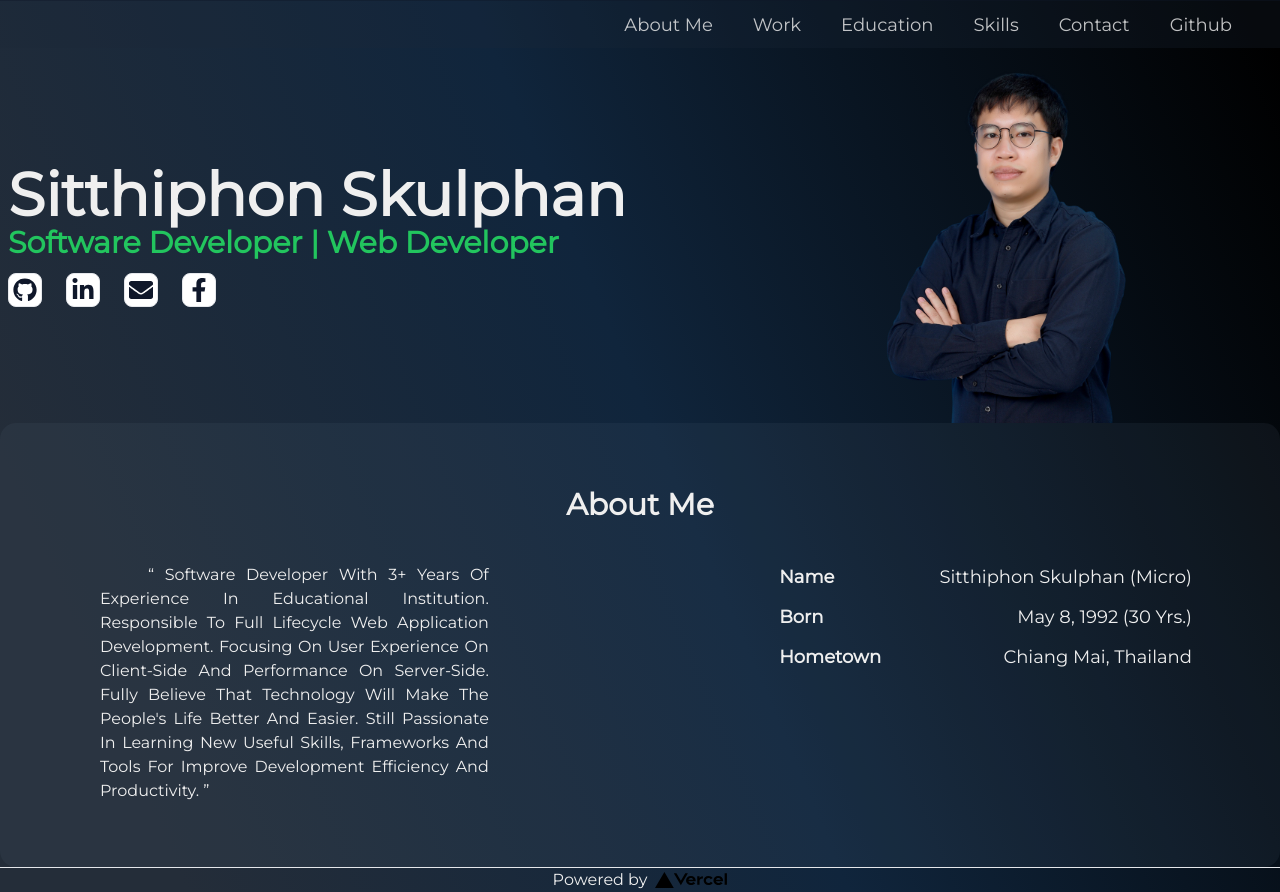
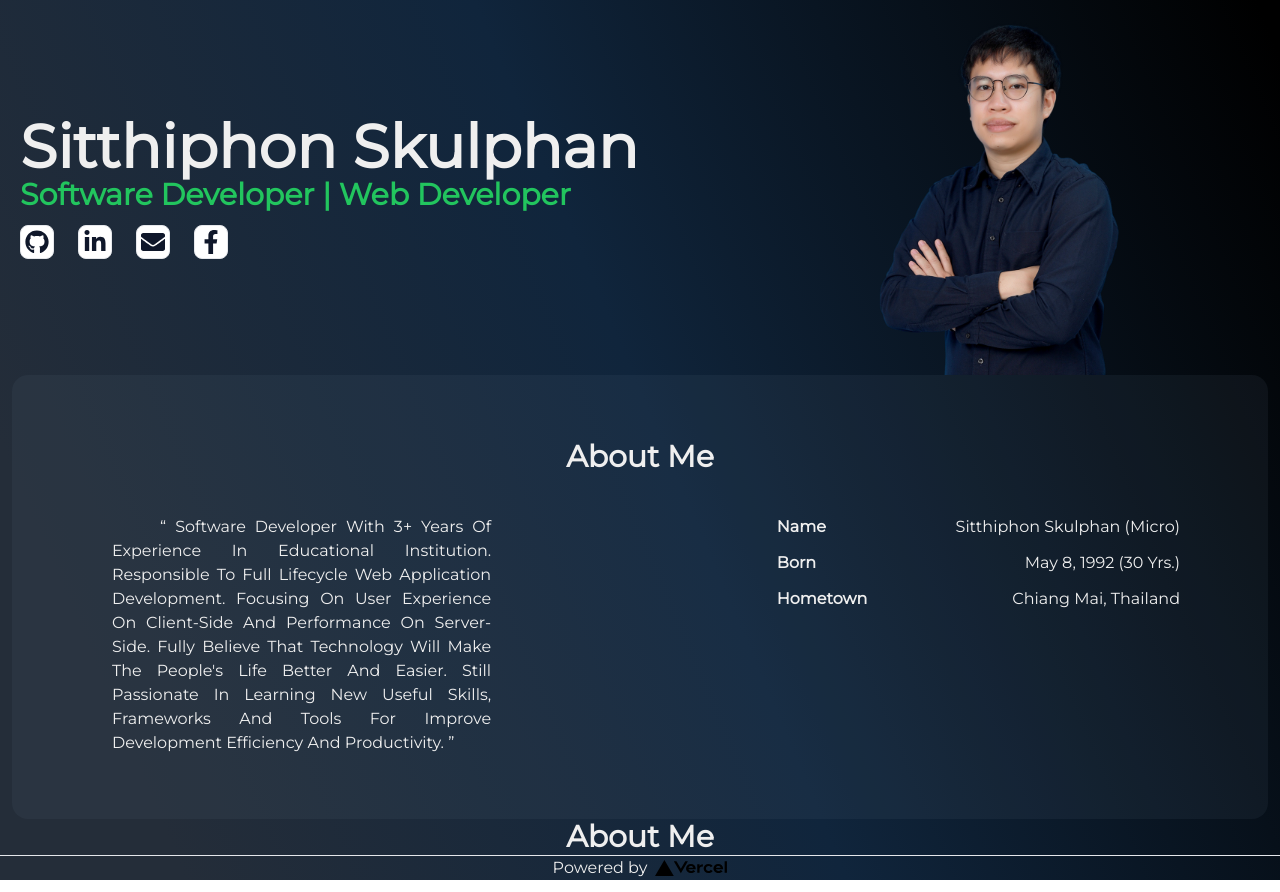
Before and after one commit to micro927/resume-v1, a Next.js app: page / in a window 1280 px wide. Built offline with nearby package versions, Linux system fonts and the light colour scheme.

Commit message:
dev: work

```diff
--- a/components/Navbar.tsx
+++ b/components/Navbar.tsx
@@ -3,6 +3,7 @@ import Link from "next/link";
 function Navbar() {
 
     return (
+        <nav className="hidden md:visible">
             <div className="static md:sticky top-0 h-12 flex bg-slate-800 border-t border-slate-900 border-opacity-40 bg-opacity-25 items-center justify-end space-x-10 px-12 text-lg">
                 <Link className="opacity-80 hover:opacity-100" href='#welcome'>
                     <span>About Me</span>
@@ -23,6 +24,7 @@ function Navbar() {
                     <span>Github</span>
                 </Link>
             </div>
+        </nav>
     );
 }
 
--- a/components/WelcomeSection.tsx
+++ b/components/WelcomeSection.tsx
@@ -2,9 +2,6 @@ import { log } from 'console'
 import Image from 'next/image'
 import Link from 'next/link'
 import profilePic from '../public/for-web-001.png'
-import { BsGithub, BsLinkedin } from 'react-icons/bs'
-import { GrLinkedinOption } from 'react-icons/gr'
-import { MdOutlineEmail } from 'react-icons/md'
 import { FaGithub, FaFacebookF, FaLinkedinIn, FaEnvelope } from 'react-icons/fa'
 
 interface WelcomeProps {
@@ -21,10 +18,11 @@ interface WelcomeProps {
         email: string
         linkedin: string
         github: string
+        facebook: string
     }
 }
 function WelcomeSection({ aboutMe, personalInformation }: WelcomeProps) {
-    const { name, surname, nickname, born, hometown } = personalInformation
+    const { name, surname, nickname, born, hometown, github, email, linkedin, facebook } = personalInformation
     const bornDate = new Date(born)
     const bornDateString = bornDate.toLocaleDateString("en", {
         year: "numeric",
@@ -33,7 +31,7 @@ function WelcomeSection({ aboutMe, personalInformation }: WelcomeProps) {
     })
     const myAge = new Date(new Date().getTime() - bornDate.getTime()).getFullYear() - 1970;
     return (
-        <section id='welcome' className='flex flex-col w-full min-h-screen'>
+        <section id='welcome' className='flex flex-col w-full '>
             <div className="flex flex-col md:flex-row w-100 min-h-screen md:min-h-max justify-between items-center">
                 <div className='flex flex-col justify-center h-1/2 md:h-auto md:w-3/5 p-0 md:p-2 text-center md:text-left'>
                     <h1 className="text-6xl font-bold mt-20 md:mt-0">
@@ -42,11 +40,21 @@ function WelcomeSection({ aboutMe, personalInformation }: WelcomeProps) {
                     <h5 className='text-xl md:text-3xl mt-5 md:mt-0 text-green-500 font-bold'>
                         Software Developer | Web Developer
                     </h5>
-                    <div className='flex space-x-6 mt-3'>
-                        <div className='border rounded-lg p-1 bg-white text-2xl text-slate-900'><Link href={"/github"}><FaGithub /></Link> </div>
-                        <div className='border rounded-lg p-1 bg-white text-2xl text-slate-900'><Link href={"/github"}><FaLinkedinIn /></Link> </div>
-                        <div className='border rounded-lg p-1 bg-white text-2xl text-slate-900'><Link href={"/github"}><FaEnvelope /></Link> </div>
-                        <div className='border rounded-lg p-1 bg-white text-2xl text-slate-900'><Link href={"/github"}><FaFacebookF /></Link> </div>
+                    <div className='flex space-x-6 mt-3 justify-center md:justify-start'>
+                        <div className='border rounded-lg p-1 bg-white text-2xl text-slate-900'><Link target={"_blank"} href={github}><FaGithub /></Link> </div>
+                        <div className='border rounded-lg p-1 bg-white text-2xl text-slate-900'><Link target={"_blank"} href={linkedin}><FaLinkedinIn /></Link> </div>
+                        <div className='border rounded-lg p-1 bg-white text-2xl text-slate-900'><Link target={"_blank"} href={"mailto:" + email}><FaEnvelope /></Link> </div>
+                        <div className='border rounded-lg p-1 bg-white text-2xl text-slate-900'><Link target={"_blank"} href={facebook}><FaFacebookF /></Link> </div>
+                    </div>
+                    <div className='hidden text-sm text-slate-300 mt-8'>
+                        <p>Swipe down or Jump to</p>
+                        <div className='space-x-3 text-green-600 '>
+                            <span>About Me</span>
+                            <span>Work</span>
+                            <span>Education</span>
+                            <span>Skill</span>
+                            <span>Contact</span>
+                        </div>
                     </div>
                 </div>
                 <div className='flex justify-center md:w-2/5 p-0 md:p-0'>
@@ -60,25 +68,27 @@ function WelcomeSection({ aboutMe, personalInformation }: WelcomeProps) {
                 </div>
             </div>
             <div className='p-8 lg:p-16 rounded-2xl bg-slate-500 bg-opacity-10'>
+                <div>
                     <h6 className='text-center text-3xl font-bold'>About Me</h6>
                     <div className="flex flex-col lg:flex-row w-100 h-full md:justify-between items-start text-lg mt-10">
-                    <div className='flex flex-col text-sm md:text-base justify-center w-full lg:w-1/2 xl:w-2/5 px-4 md:px-9 order-last md:order-first mt-5 md:mt-0'>
-                        <p className='indent-12 text-justify capitalize italic md:not-italic'>
+                        <div className='flex flex-col text-sm lg:text-base justify-center w-full lg:w-1/2 xl:w-2/5 px-4 lg:px-9 order-last lg:order-first mt-5 lg:mt-0'>
+                            <p className='indent-12 text-justify capitalize italic lg:not-italic'>
                                 “ {aboutMe} ”
                             </p>
                         </div>
-                    <div className='flex flex-col justify-center w-full lg:w-1/2 xl:w-2/5 px-4'>
+                        <div className='flex flex-col justify-center w-full lg:w-1/2 xl:w-2/5 px-4 text-sm sm:text-base'>
                             <div className='flex w-full justify-between px-0 md:px-2 mb-3'>
-                            <p className='text-right md:text-left font-bold'>Name</p>
+                                <p className='font-bold'>Name</p>
                                 <p>{name} {surname} ({nickname})</p>
                             </div>
                             <div className='flex w-full justify-between px-0 md:px-2 mb-3'>
-                            <p className='text-right md:text-left font-bold'>Born</p>
+                                <p className='font-bold'>Born</p>
                                 <p>{bornDateString} ({myAge} Yrs.)</p>
                             </div>
                             <div className='flex w-full justify-between px-0 md:px-2 mb-3'>
-                            <p className='text-right md:text-left font-bold'>Hometown</p>
+                                <p className='font-bold'>Hometown</p>
                                 <p>{hometown}</p>
+                            </div>
                         </div>
                     </div>
                 </div>
--- a/components/WorkSection.tsx
+++ b/components/WorkSection.tsx
@@ -1,6 +1,10 @@
 function WorkSection(props: any) {
     return (
         <section id="work">
+            <div>
+                <h6 className='text-center text-3xl font-bold'>About Me</h6>
+
+            </div>
         </section>
     );
 }
--- a/json/information.json
+++ b/json/information.json
@@ -9,8 +9,9 @@
         "hometown": "Chiang Mai, Thailand",
         "phone": "084-172-2554",
         "email": "sitthiphon.s@outlook.com",
-        "linkedin": "linkedin.com/in/sitthiphon-skulphan",
-        "github": "github.com/micro927"
+        "linkedin": "https://linkedin.com/in/sitthiphon-skulphan",
+        "github": "https://github.com/micro927",
+        "facebook": "https://facebook.com/nsBelieve"
     },
     "aboutMe": "Software Developer with 3+ years of experience in educational institution. Responsible to full lifecycle web application development. Focusing on user experience on client-side and performance on server-side. Fully believe that technology will make the people's life better and easier. Still passionate in learning new useful skills, frameworks and tools for improve development efficiency and productivity.",
     "education": [
--- a/pages/index.tsx
+++ b/pages/index.tsx
@@ -9,7 +9,7 @@ const MainPage: NextPage = ({ resumeData }: InferGetStaticPropsType<typeof getSt
   return (
     <div>
       <Navbar />
-      <main className="flex w-full md:container md:mx-auto px-5 md:px-0">
+      <main className="w-full min-h-screen container mx-auto px-3">
         <WelcomeSection aboutMe={aboutMe} personalInformation={personalInformation} />
         <WorkSection />
       </main>
@@ -30,6 +30,7 @@ interface PersonalInformation {
   email: string
   linkedin: string
   github: string
+  facebook: string
 }
 
 type Education = []
```
Lines whose indentation alone changed are shown as unchanged.
